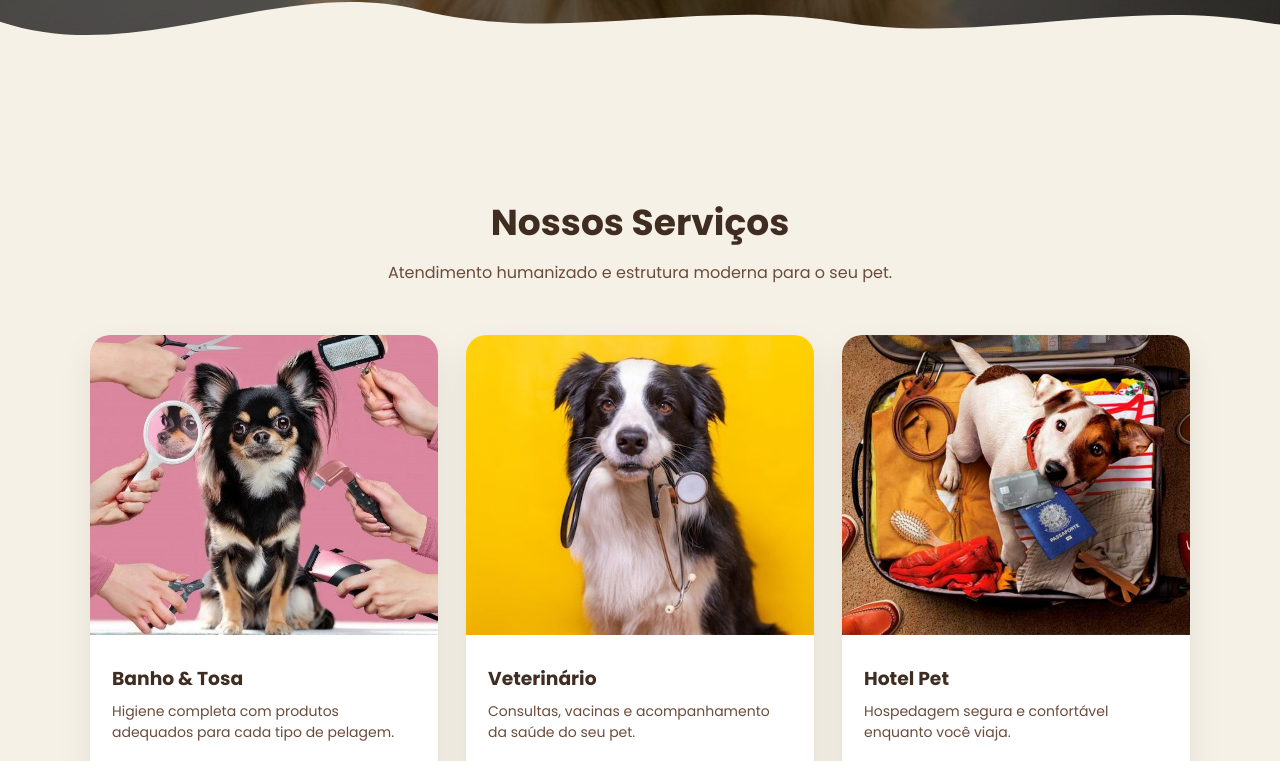
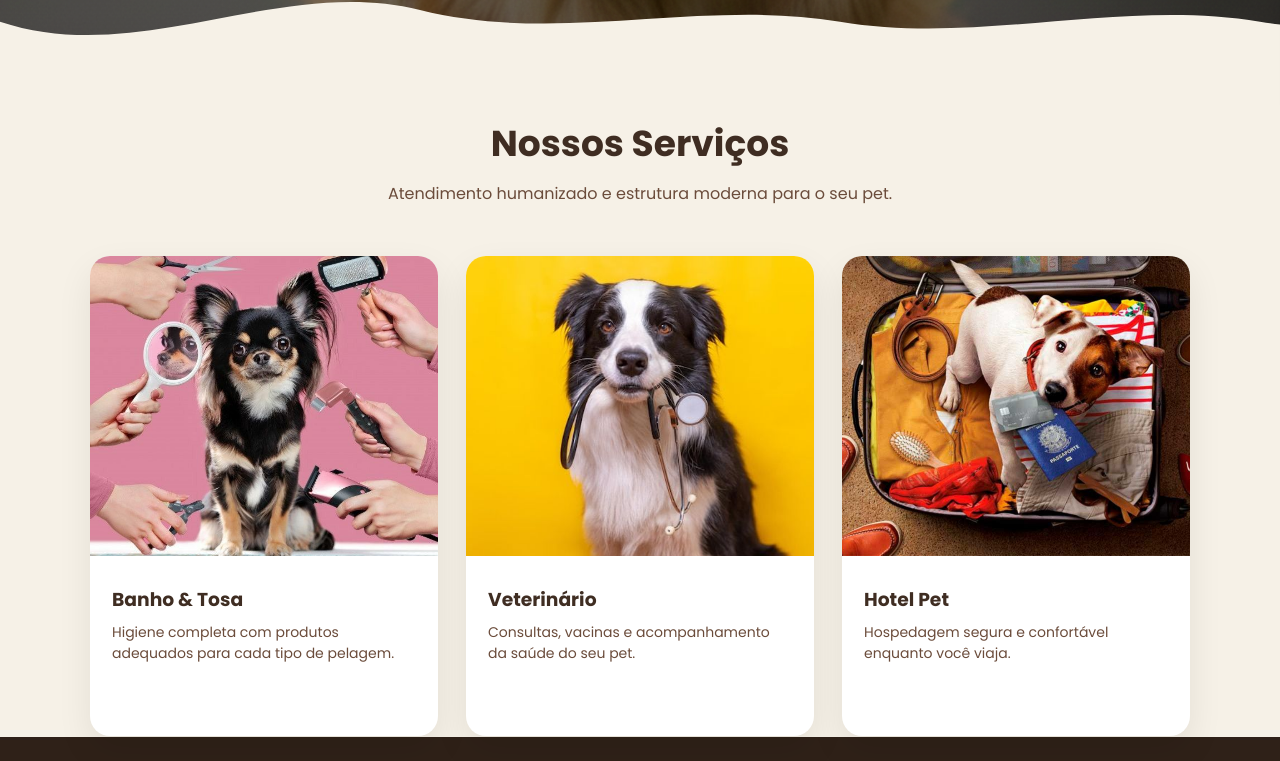
Before and after one commit to davibarbosatech/LP-Go-Pet-, a plain HTML site: page index.html in a window 1280 px wide. Shown: the part 685-1446 px from the top of the page. Drawn offline with Linux system fonts and the light colour scheme.

Commit message:
Update index.html

```diff
--- a/index.html
+++ b/index.html
@@ -219,7 +219,7 @@ body{font-family:Poppins, sans-serif; background:var(--cream); color:var(--text)
 }
 
 /* ===== SEÇÃO SERVIÇOS ===== */
-.services{padding:80px 24px; background:var(--cream);}
+.services{padding:1px 24px; background:var(--cream);}
 .services-container{max-width:1100px; margin:0 auto; text-align:center;}
 .services h2{font-size:36px; color:var(--brown-dark); margin-bottom:10px;}
 .services p{max-width:620px; margin:0 auto 50px; color:#6b4c3b;}
@@ -423,4 +423,5 @@ document.addEventListener('DOMContentLoaded', function() {
 });
 </script>
 </body>
+
 </html>
```
